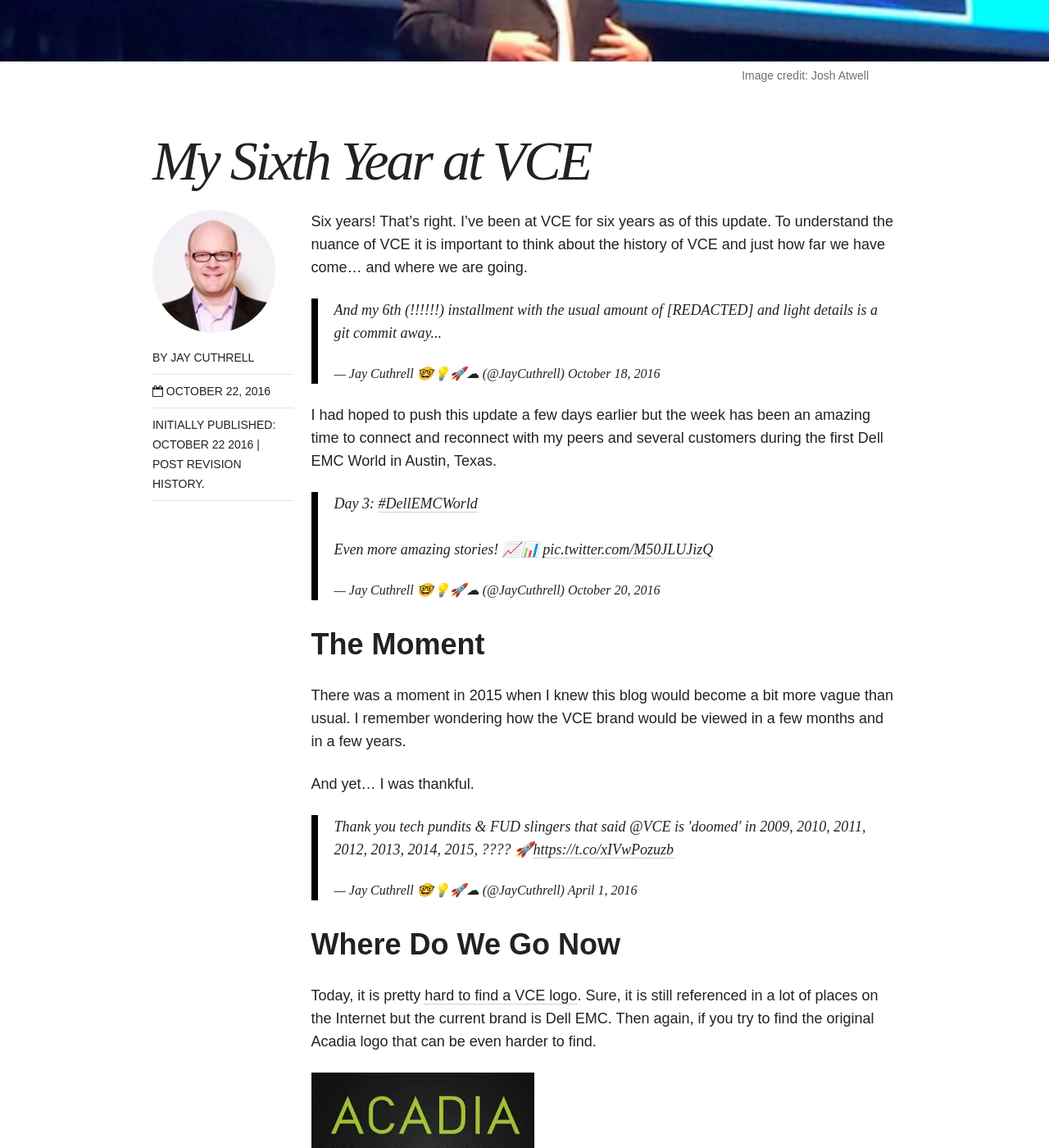
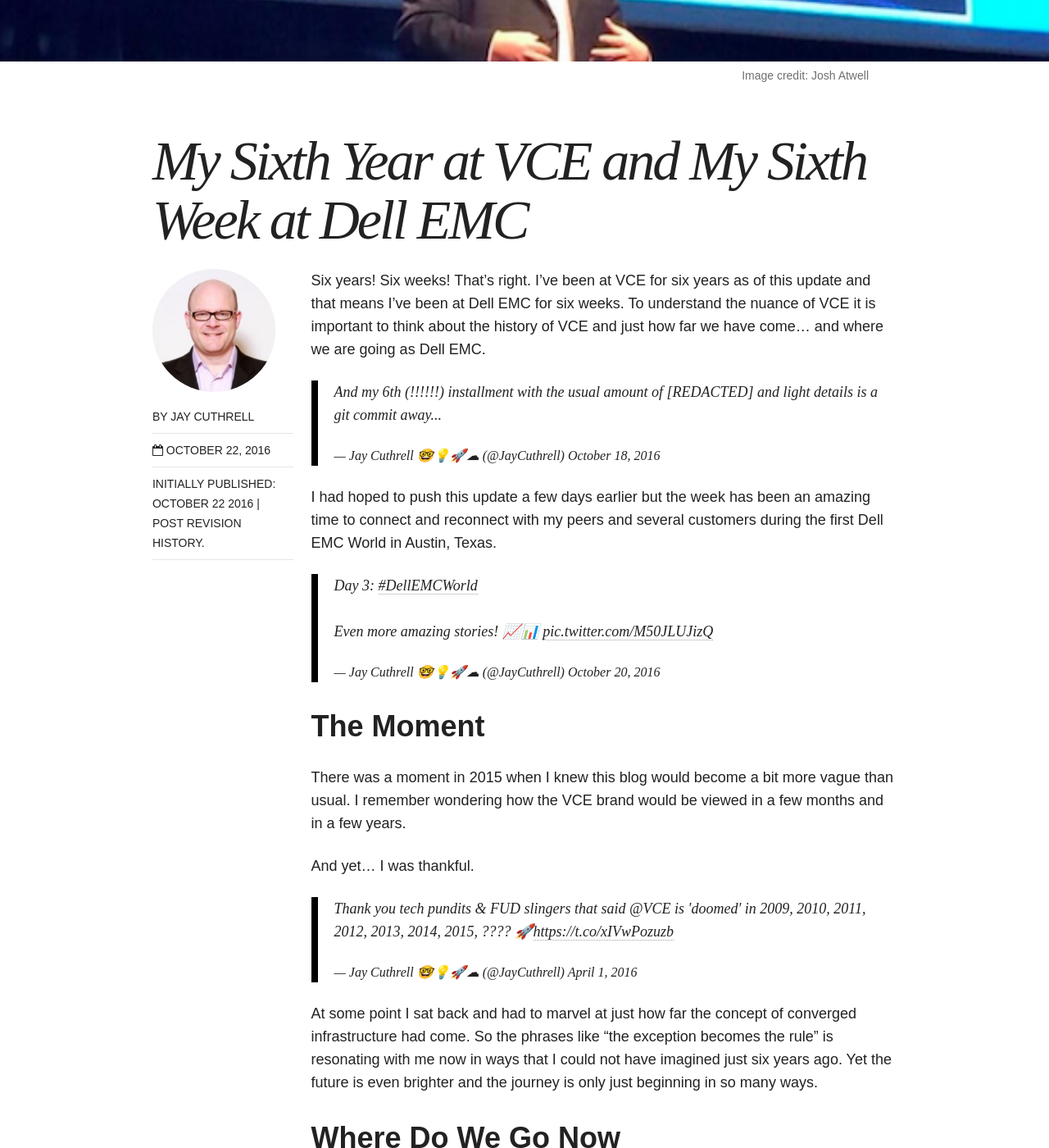
Before and after one commit to nsshommo/jaycuthrell.github.io, a Jekyll site: the page built from blog/_posts/2016-10-22-my-sixth-year-at-vce.md, in a window 1280 px wide and 1400 px high, scrolled down 451 px. Shown: the whole window at 82% size. Built offline with Jekyll 4.4.1, drawn with Linux system fonts in a browser that asks for light colours; nearby versions of some CDN libraries; comment, search, counter and statistics services are not loaded.

Commit message:
six years = six weeks

```diff
--- a/blog/_posts/2016-10-22-my-sixth-year-at-vce.md
+++ b/blog/_posts/2016-10-22-my-sixth-year-at-vce.md
@@ -1,12 +1,12 @@
 ---
-title: "My Sixth Year at VCE"
+title: "My Sixth Year at VCE and My Sixth Week at Dell EMC"
 date: "2016-10-22"
 layout: post
 ---
 
-Six years! That's right. I've been at VCE for six years as of this update. To
+Six years! Six weeks! That's right. I've been at VCE for six years as of this update and that means I've been at Dell EMC for six weeks. To
 understand the nuance of VCE it is important to think about the history of VCE
-and just how far we have come... and where we are going.
+and just how far we have come... and where we are going as Dell EMC.
 
 <blockquote class="twitter-tweet" data-lang="en"><p lang="en" dir="ltr">And my 6th (!!!!!!) installment with the usual amount of [REDACTED] and light details is a git commit away...</p>&mdash; Jay Cuthrell 🤓💡🚀☁ (@JayCuthrell) <a href="https://twitter.com/JayCuthrell/status/788394956347944961">October 18, 2016</a></blockquote>
 <script async src="//platform.twitter.com/widgets.js" charset="utf-8"></script>
@@ -41,6 +41,12 @@ Cuthrell 🤓💡🚀☁ (@JayCuthrell) <a
 href="https://twitter.com/JayCuthrell/status/715756345320947712">April 1,
 2016</a></blockquote>
 <script async src="//platform.twitter.com/widgets.js" charset="utf-8"></script>
+
+At some point I sat back and had to marvel at just how far the concept of
+converged infrastructure had come. So the phrases like "the exception becomes
+the rule" is resonating with me now in ways that I could not have imagined just
+six years ago. Yet the future is even brighter and the journey is only just
+beginning in so many ways.
 
 Where Do We Go Now
 ==================
```
